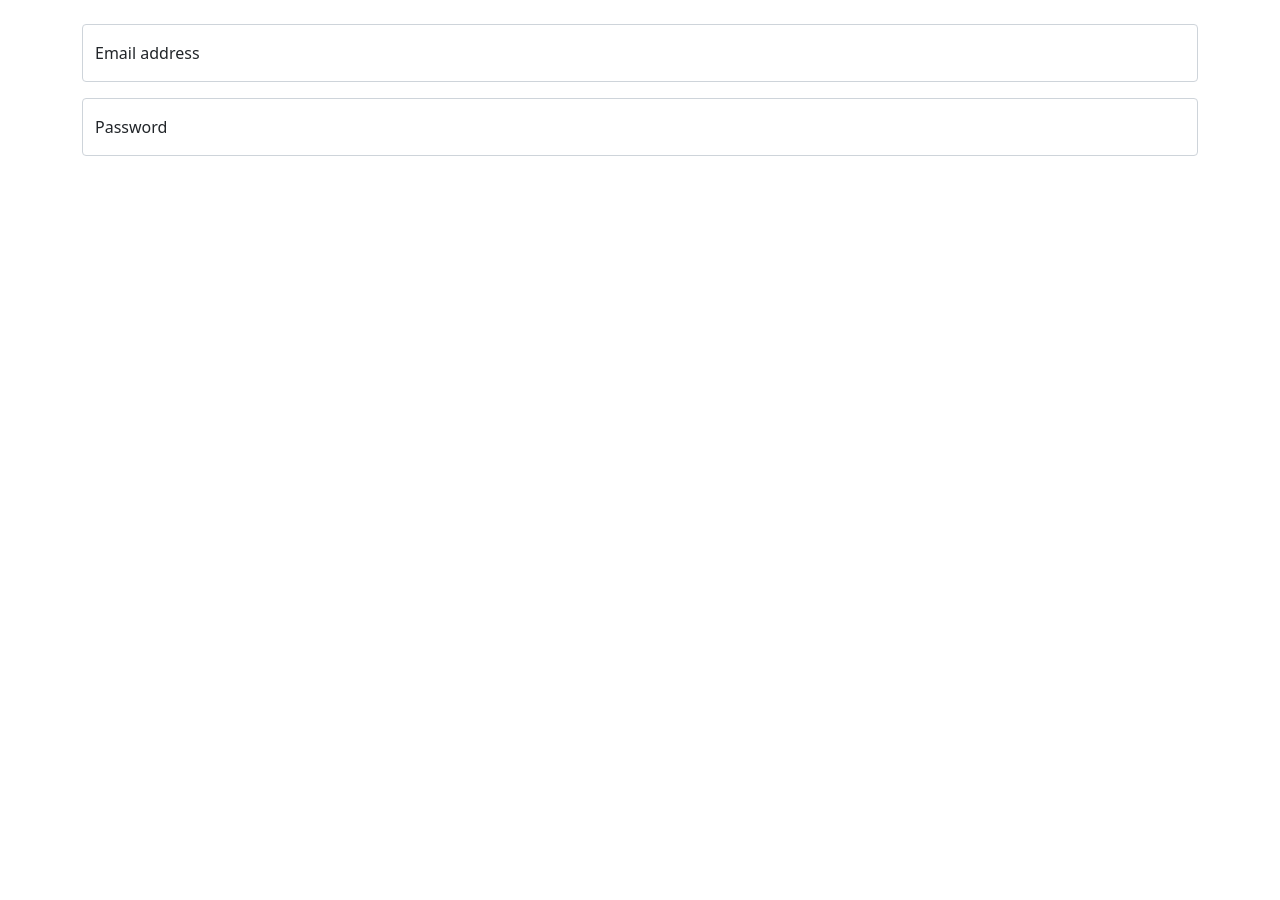
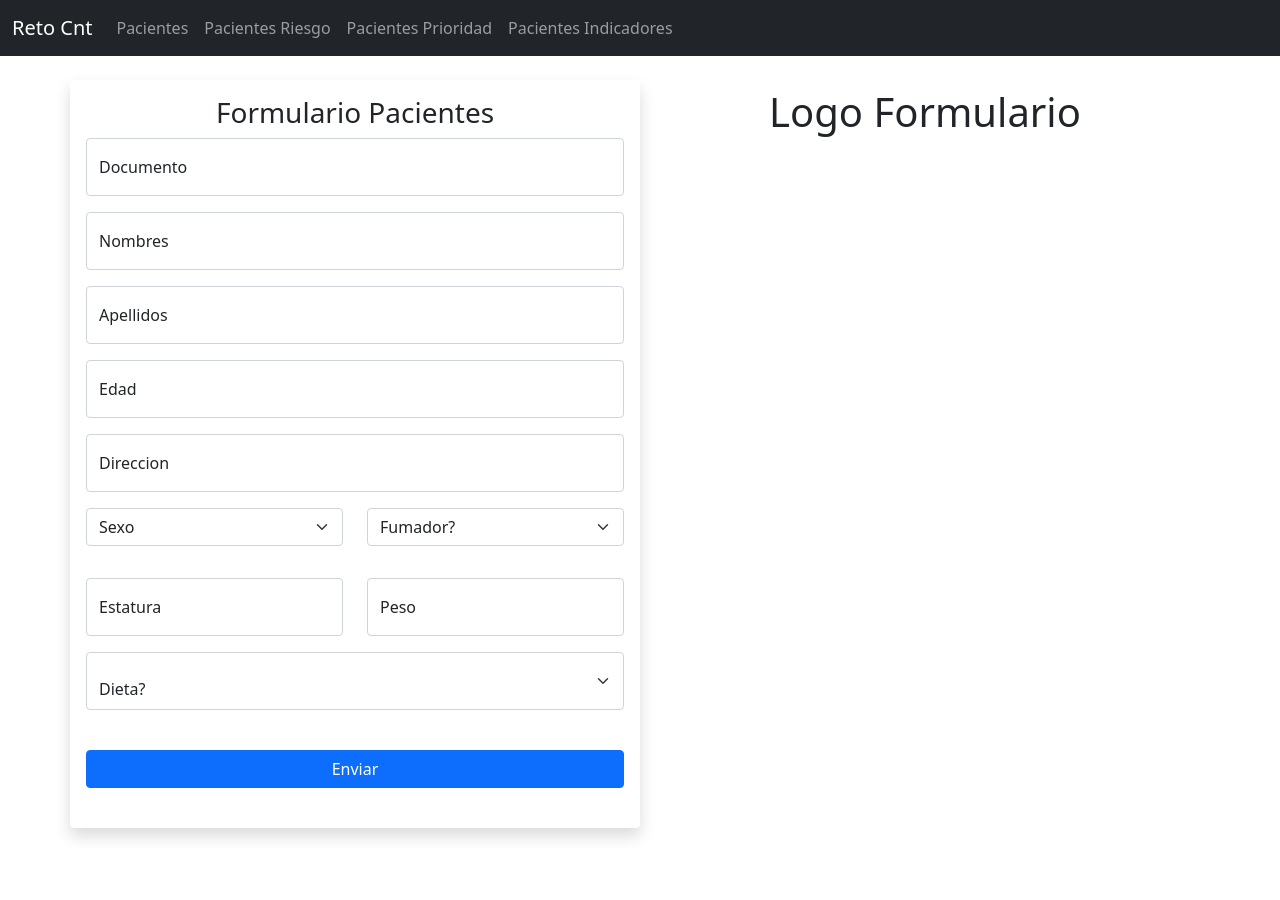
Before and after one commit to JuanDaf/retocnt, a Flask app: page /pacientes in a window 1280 px wide. Before the commit the page ends 156 px from the top, so only its background shows below. Run offline with Flask 2, Linux system fonts and the light colour scheme; some libraries are stand-ins or nearby versions.

Commit message:
configuracion db

```diff
--- a/App.py
+++ b/App.py
@@ -1,4 +1,6 @@
-from flask import Flask, render_template
+
+from flask import Flask, render_template, request, redirect, url_for
+from flask.wrappers import Request
 from flask_mysqldb import MySQL
 
 app =  Flask(__name__)
@@ -16,8 +18,37 @@ def index():
 
 @app.route('/pacientes')
 def pacientes():
+    return render_template('pacientes.html')
 
-    return render_template('pacientes.html')
+@app.route('/addpacientes',methods=['POST'])
+def addpacientes():
+    if request.method == 'POST':
+        documento = request.form['documento']
+        nombres = request.form['nombres']
+        apellidos = request.form['apellidos']
+        edad = request.form['edad']
+        direccion = request.form['direccion']
+        sexo = request.form.get('sexo')
+        fumador = request.form.get('fumador1')
+        fumadorr = request.form['fumador']
+        estatura = request.form['estatura']
+        peso = request.form['peso']
+        dieta = request.form.get('dieta')
+
+        if fumador == "1":
+            fumador = fumadorr +' años'
+            con = mysql.connection.cursor()
+            con.execute('INSERT INTO pacientes VALUES (%s,%s,%s,%s,%s,%s,%s,%s,%s,%s,%s,%s,%s,%s)',
+            (documento,nombres,apellidos,edad,direccion,sexo,peso,estatura,fumador,dieta,12,'ok','ok',4))
+            mysql.connection.commit()
+        else :
+            fumador = 'no'
+            con = mysql.connection.cursor()
+            con.execute('INSERT INTO pacientes VALUES (%s,%s,%s,%s,%s,%s,%s,%s,%s,%s,%s,%s,%s,%s)',
+            (documento,nombres,apellidos,edad,direccion,sexo,peso,estatura,fumador,dieta,12,'ok','ok',4))
+            mysql.connection.commit()
+        print(documento, nombres, apellidos, edad, direccion, sexo, peso, estatura, fumador, dieta)
+    return 'bien'
 
 @app.route('/verpacientes')
 def ver():
--- a/templates/layout.html
+++ b/templates/layout.html
@@ -11,6 +11,23 @@
     <title>Reto</title>
   </head>
   <body>
+
+    <nav class="navbar navbar-expand-lg navbar-dark bg-dark">
+      <div class="container-fluid">
+        <a class="navbar-brand" href="#">Reto Cnt</a>
+        <button class="navbar-toggler" type="button" data-bs-toggle="collapse" data-bs-target="#navbarNavAltMarkup" aria-controls="navbarNavAltMarkup" aria-expanded="false" aria-label="Toggle navigation">
+          <span class="navbar-toggler-icon"></span>
+        </button>
+        <div class="collapse navbar-collapse" id="navbarNavAltMarkup">
+          <div class="navbar-nav">
+            <a class="nav-link" href="#">Pacientes</a>
+            <a class="nav-link" href="#">Pacientes Riesgo </a>
+            <a class="nav-link" href="#">Pacientes Prioridad</a>
+            <a class="nav-link" href="#">Pacientes Indicadores</a>
+          </div>
+        </div>
+      </div>
+    </nav>
 
     <div class="container">
         {% block body%}
--- a/templates/pacientes.html
+++ b/templates/pacientes.html
@@ -2,15 +2,111 @@
 
 {% block body%}
 
-<form class="form-floating py-4">
-<div class="form-floating mb-3">
-    <input type="email" class="form-control" id="floatingInput" placeholder="name@example.com">
-    <label for="floatingInput">Email address</label>
-  </div>
-  <div class="form-floating">
-    <input type="password" class="form-control" id="floatingPassword" placeholder="Password">
-    <label for="floatingPassword">Password</label>
-  </div>
-</form>
+<div class="row py-4">
+    <div class="col-md-6 shadow p-3 mb-5 bg-body rounded ">
+        <form class="form-floating" action="/addpacientes" method="POST">
+            <div class="row">
+               <div class="col-md-12">
+                <h3 class="text-center"> Formulario Pacientes</h3>
+                <div class="form-floating mb-3">
+                    <input type="text" class="form-control" name="documento" id="floatingInput" placeholder="Documento" >
+                    <label for="floatingInput">Documento</label>
+                    <div class="valid-tooltip">
+                        Looks good!
+                      </div>
+                </div>
+                <div class="form-floating mb-3">
+                    <input type="text" class="form-control" name="nombres" id="floatingInput" placeholder="Nombres">
+                    <label for="floatingInput">Nombres</label>
+                </div>
+                <div class="form-floating mb-3">
+                    <input type="text" class="form-control" name="apellidos" id="floatingInput" placeholder="Nombres">
+                    <label for="floatingInput">Apellidos</label>
+                </div>
+                <div class="form-floating mb-3">
+                    <input type="text" class="form-control" name="edad" id="floatingInput" placeholder="Nombres">
+                    <label for="floatingInput">Edad</label>
+                </div>
+                <div class="form-floating mb-3">
+                    <input type="text" class="form-control" name="direccion" id="floatingInput" placeholder="Nombres">
+                    <label for="floatingInput">Direccion</label>
+                </div>
+                </div>
+                </div>
+                <div class="row">
+                    <div class="col-md-6">
+                        <select class="form-select" aria-label="Fumador?" name="sexo" id="check2">
+                            <option selected>Sexo</option>
+                            <option value="Masculino">Masculino</option>
+                            <option value="Femenino">Femenino</option>
+                          </select>
+                    </div>
+                    <div class="col-md-6">
+                        <select class="form-select" aria-label="Fumador?" name="fumador1" id="check">
+                            <option selected>Fumador?</option>
+                            <option value="1">Si</option>
+                            <option value="2">No</option>
+                          </select>
+                    </div>
+                </div>
+                <div class="row py-3">
+                    <div class="col-md-12" hidden id="fumador">
+                        <div class="form-floating mb-3">
+                            <input type="text" class="form-control" name="fumador" id="floatingInput" placeholder="Nombres">
+                            <label for="floatingInput">Cuantos años?</label>
+                        </div>
+                    </div>
+                </div>
+                <div class="row">
+                    <div class="col-md-6">
+                        <div class="form-floating mb-3">
+                            <input type="text" class="form-control" name="estatura" id="floatingInput" placeholder="Nombres">
+                            <label for="floatingInput">Estatura</label>
+                        </div>
+                    </div>
+                    <div class="col-md-6">
+                        <div class="form-floating mb-3">
+                            <input type="text" class="form-control" name="peso" id="floatingInput" placeholder="Nombres">
+                            <label for="floatingInput">Peso</label>
+                        </div>
+                    </div>
+                </div>
+                <div class="row">
+                    <div class="col-md-12">
+                        <div class="form-floating mb-3">
+                            <select class="form-select" aria-label="Dieta?" name="dieta" id="check">
+                                <option selected>Dieta?</option>
+                                <option value="si">Si</option>
+                                <option value="no">No</option>
+                              </select>
+                        </div>
+                    </div>
+                </div>
+                <div class="row">
+                    <div class="col-md-12">
+                        <div class="d-grid gap-2 py-4">
+                            <button class="btn btn-primary">Enviar</button>
+                        </div>
+                    </div>
+                </div>
+            </form>
+    </div>
+
+    <div class="col-md-6 py-2">
+        <h1 class="text-center">Logo Formulario</h1>
+    </div>
+</div>
+
+<script>
+    var campo=  document.getElementById('fumador');
+    var check1 =  document.getElementById('check');
+    check1.addEventListener('click',function(){
+      if(check1.value == 1){
+        campo.hidden = false;
+      }else{
+        campo.hidden = true;
+      }
+  });
+</script>
 
 {% endblock%}
```
Also changed, not shown: templates/index.html (+14 -0 lines).
